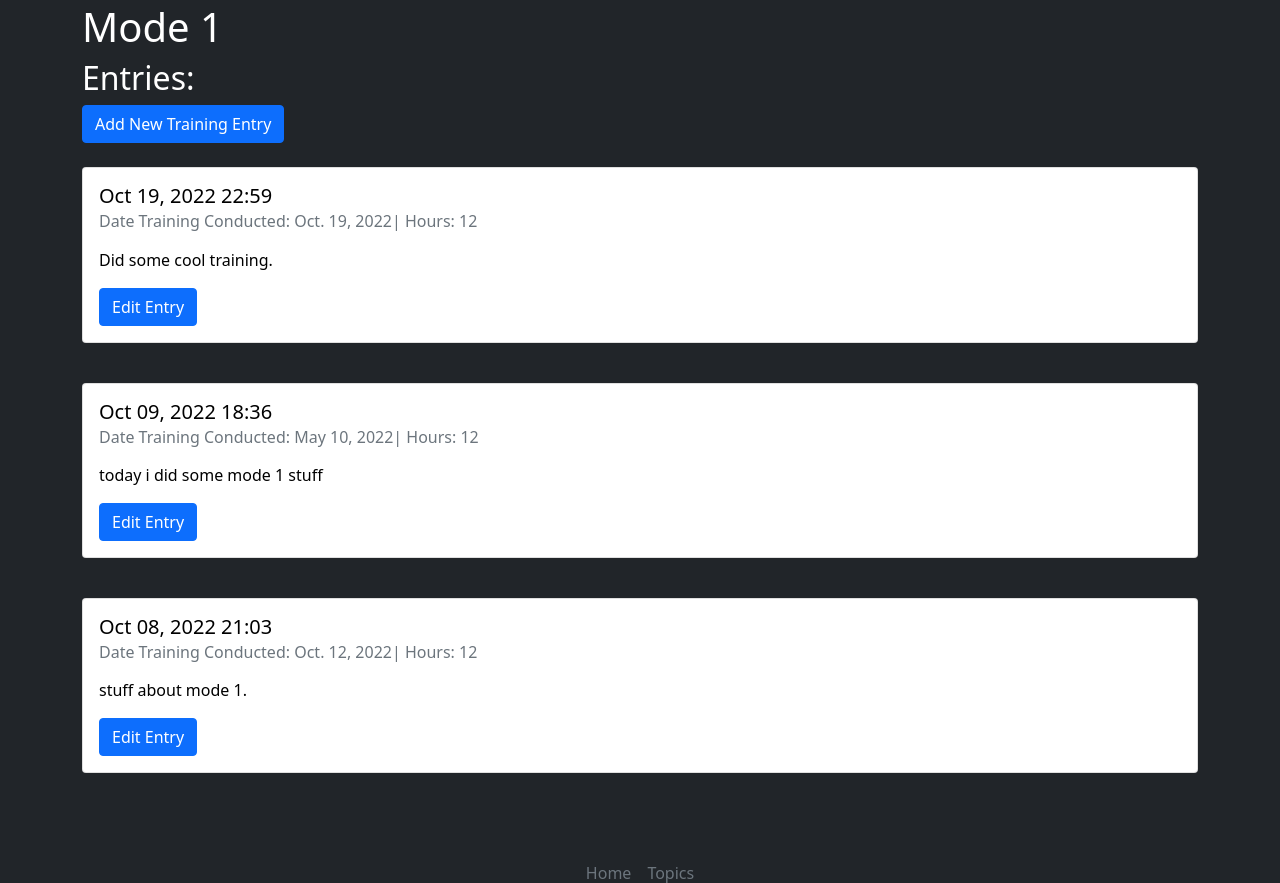
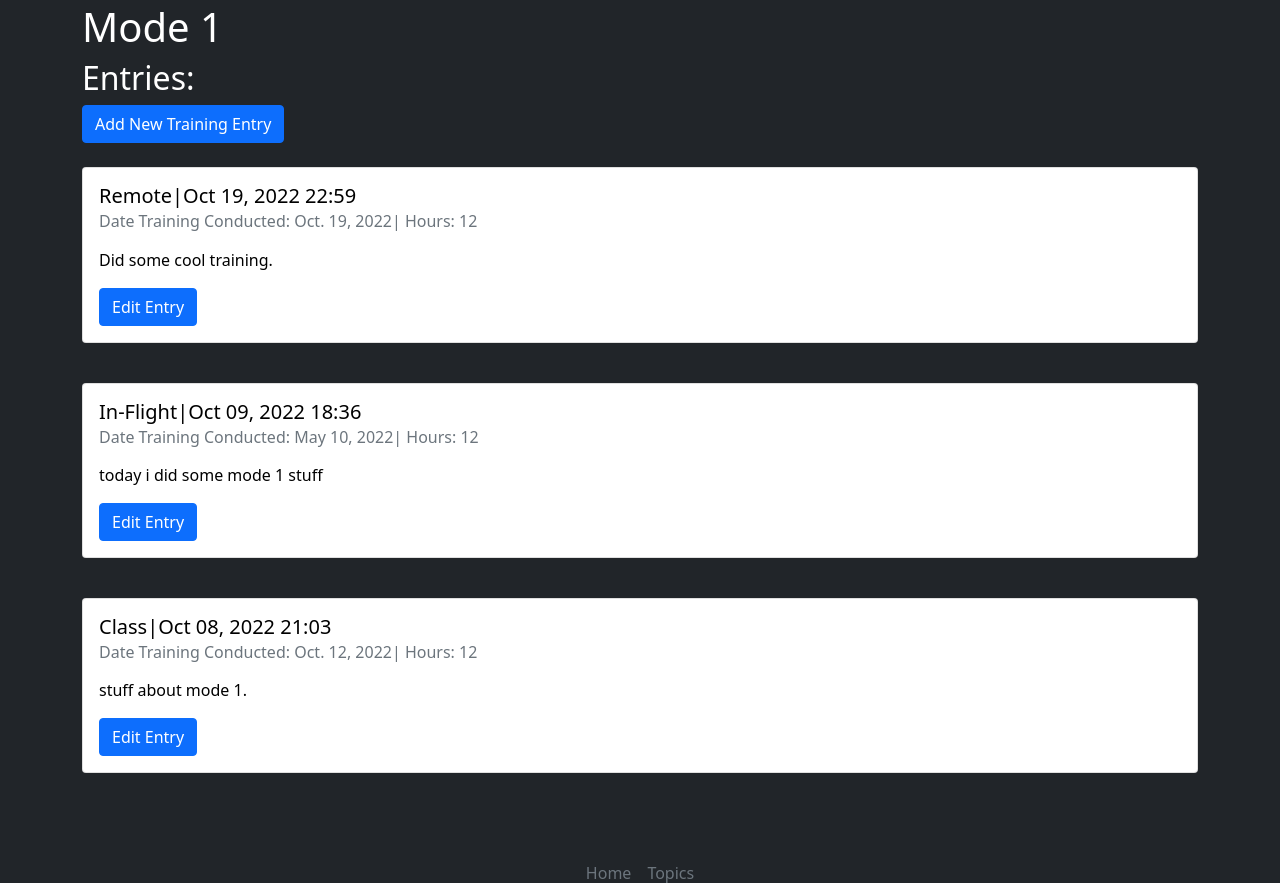
Before and after one commit to gflorkowski4/traininglogsbyflo, a Django app: page /topics/1 in a window 1280 px wide. Shown: the part 69-952 px from the top of the page. Run offline with Django 4.2, Linux system fonts and the light colour scheme; a user stored in the database is signed in; data comes from the database, SQL or seed files in the repository; both versions use the stored data as it was after the commit; some libraries are stand-ins or nearby versions.

```diff
--- a/training_logs/forms.py
+++ b/training_logs/forms.py
@@ -8,9 +8,16 @@ class TopicForm(forms.ModelForm):
         fields = ['text']
         labels = {'text':''}
 
+methods = [
+    ('TSE','TSE'),
+    ('Remote','Remote'),
+    ('In-Flight','In Flight'),
+    ('Class','Class')
+]
 class EntryForm(forms.ModelForm):
     class Meta:
         model = Entry
-        fields = ['hours','date_training_conducted','text']
-        labels = {'text':'Training Summary','hours':'Hours','date_training_conducted':'Date of Training (yyyy-mm-dd)'}
-        widgets = {'text':forms.Textarea(attrs={'cols':80})}
+        fields = ['method_of_training','hours','date_training_conducted','text']
+        labels = {'Method of Training':'method_of_training','text':'Training Summary','hours':'Hours','date_training_conducted':'Date of Training (yyyy-mm-dd)'}
+        widgets = {'text':forms.Textarea(attrs={'cols':80}),
+                'method_of_training':forms.Select(choices=methods)}
--- a/training_logs/models.py
+++ b/training_logs/models.py
@@ -15,6 +15,7 @@ class Topic(models.Model):
 class Entry(models.Model):
     """Something Learned about the topic."""
     topic = models.ForeignKey(Topic, on_delete=models.CASCADE)
+    method_of_training = models.CharField(max_length=200)
     hours = models.IntegerField()
     date_training_conducted = models.DateField()
     text = models.TextField()
--- a/training_logs/templates/training_logs/topic.html
+++ b/training_logs/templates/training_logs/topic.html
@@ -11,7 +11,7 @@
 {% for entry in entries %}
     <div class="card text-black mb-3">
         <div class="card-body">
-        <h5 class="card-title">{{ entry.date_added|date:'M d, Y H:i ' }}</h5>
+        <h5 class="card-title">{{ entry.method_of_training }}|{{ entry.date_added|date:'M d, Y H:i ' }}</h5>
         <h6 class="card-subtitle mb-2 text-muted">Date Training Conducted: {{ entry.date_training_conducted}}| Hours: {{ entry.hours }} </h6>
         <p class="card-text">{{ entry.text| linebreaks }}</p>
         <a class="btn btn-primary" href="{% url 'training_logs:edit_entry' entry.id %}" role="button">Edit Entry</a>
```
Also changed, not shown: db.sqlite3, training_logs/migrations/0004_entry_method_of_training.py (added).
